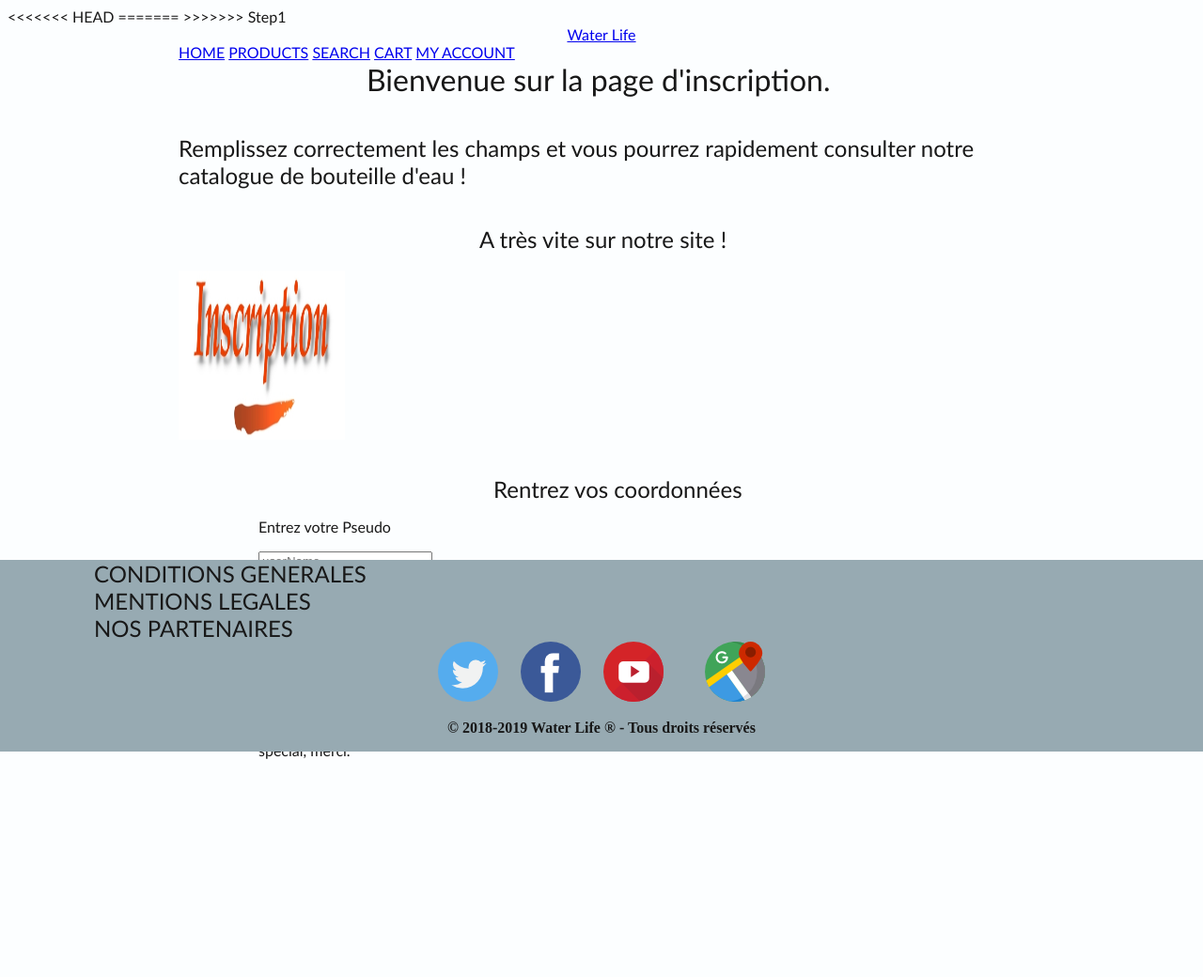
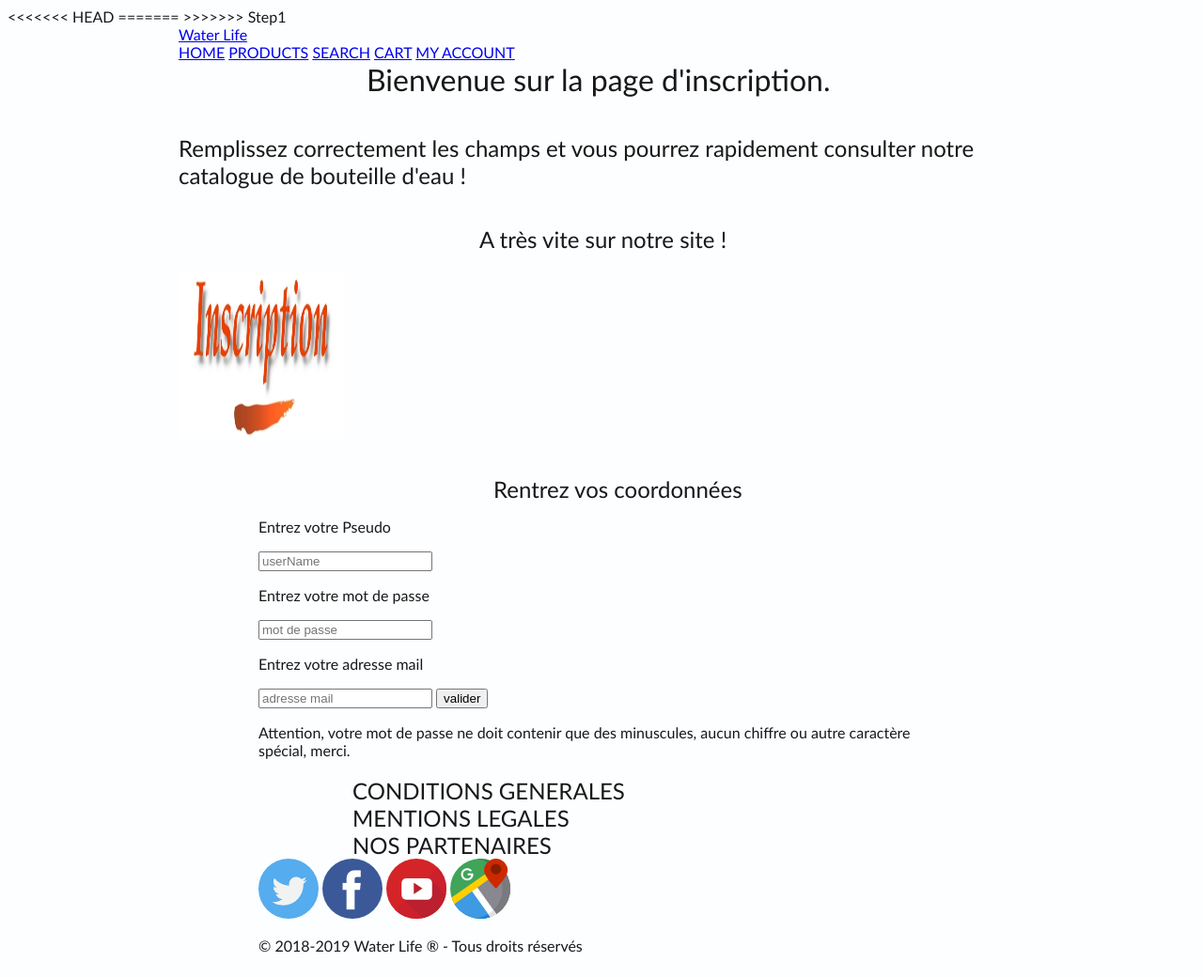
Before and after one commit to Elpachoo/Techno_Web_Project, a PHP site: page /inscription.php in a window 1280 px wide. Shown: the whole page at 94% size. Before the commit the page ends 808 px from the top, so only its background shows below. Run offline with PHP 8.4, Linux system fonts and the light colour scheme.

Commit message:
modifs v1

```diff
--- a/css/footer.css
+++ b/css/footer.css
@@ -1,10 +1,7 @@
 .footer
 {
 	background-color: #97AAB2;
-	position: fixed;
 	width: 100%;
-	left: 0;
-	bottom: 0;
 }
 
 .logo_div
--- a/css/header.css
+++ b/css/header.css
@@ -21,7 +21,7 @@
 {
 	overflow: hidden; /* permet d'élargir la couleur du fond à TOUTE la div */
 	background-color: #D4F2FF;
-	background-image: url('pictures/header_background.jpg');
+	background-image: url('../pictures/header_background.jpg');
 	background-repeat:no-repeat;
 	background-position:left top;
 	background-size: 100% 100%;
--- a/footer.php
+++ b/footer.php
@@ -1,5 +1,4 @@
 <footer>
-    <link rel="stylesheet" type="text/css" href="css/footer.css">
     <div class="footer">
          <div id="conditions_generales">
             <h1>CONDITIONS GENERALES</h1>
```
Also changed, not shown: css/recherche.CSS (+9 -16 lines).
